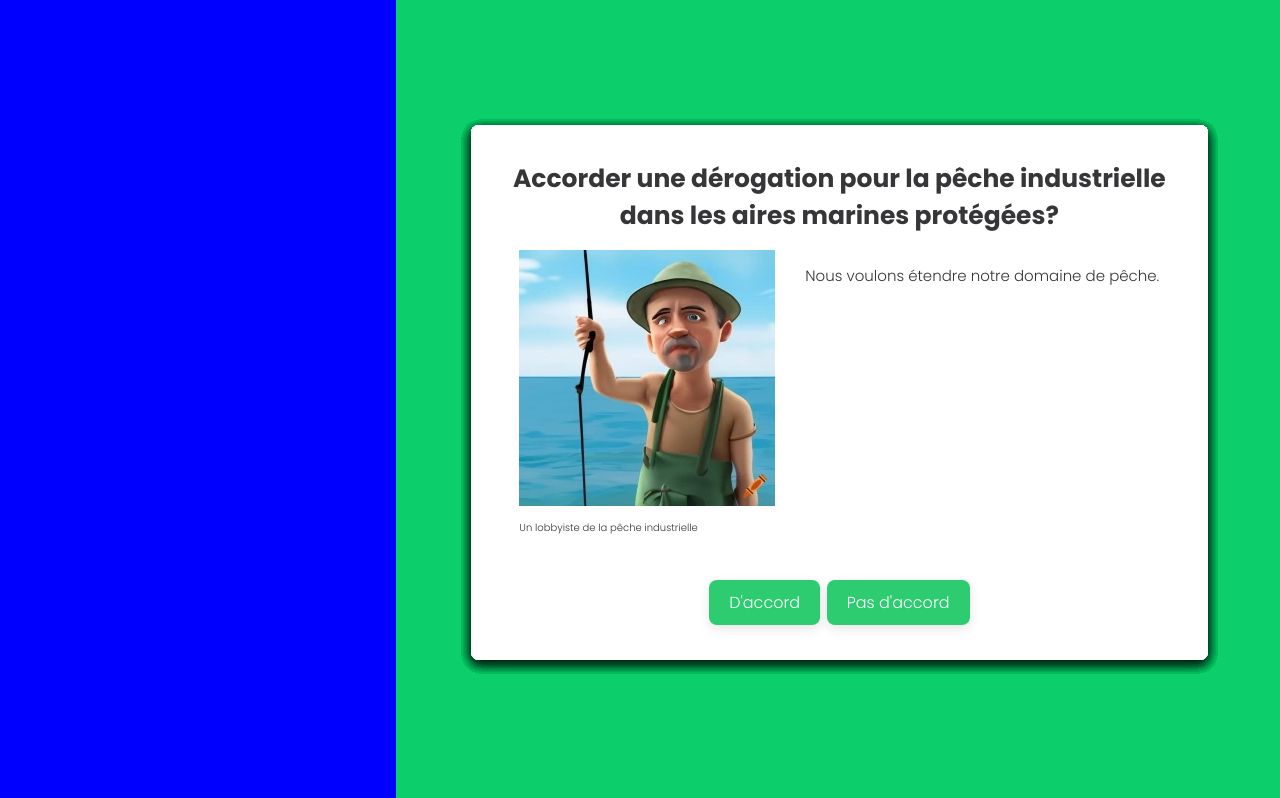
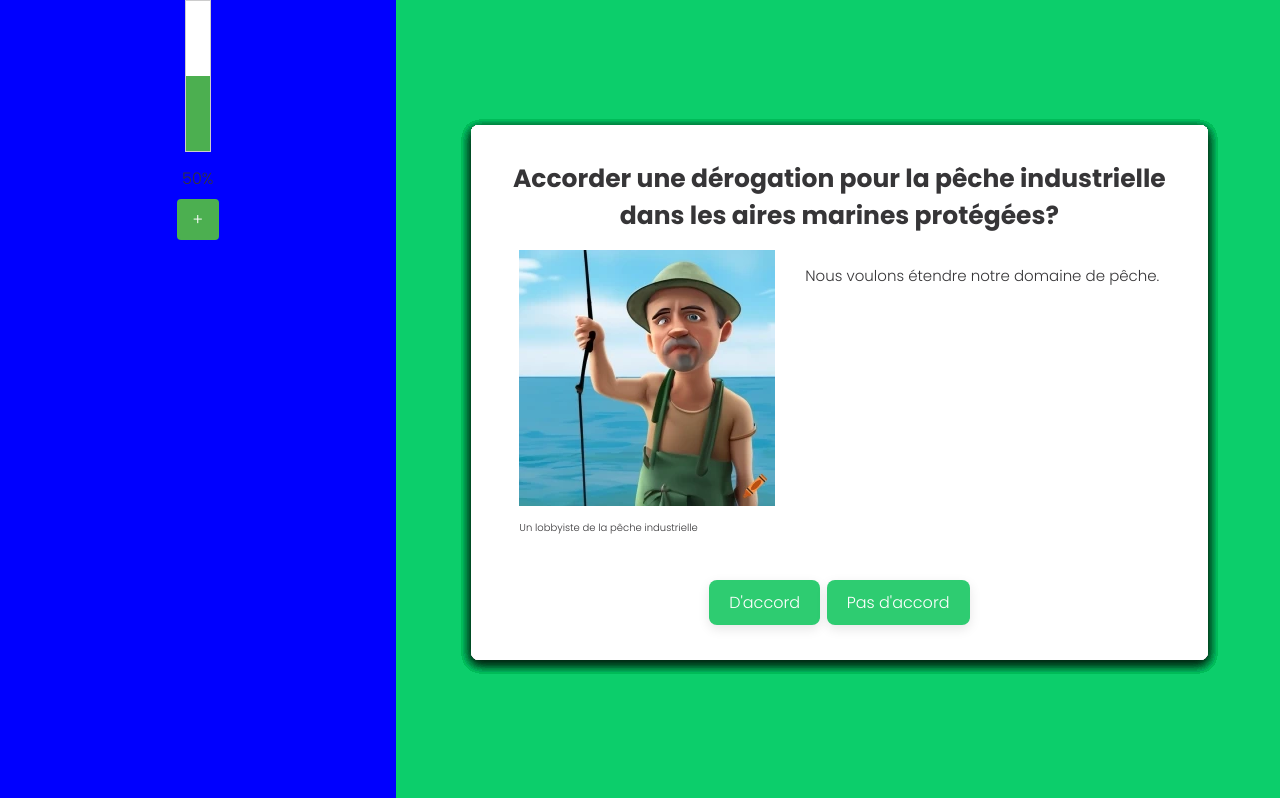
Before and after one commit to Gromototo/nuitinfo, a Flask app: page / in a window 1280 px wide. Shown: the part 82-880 px from the top of the page. Run offline with Flask 3, Linux system fonts and the light colour scheme.

Commit message:
Le truc la

```diff
--- a/static/script/game.js
+++ b/static/script/game.js
@@ -4,10 +4,38 @@ export let score = {
     jauge3: 50,
 };
 
+let progressBar;
+let progressText;
+
 export function updateScore(x) {
-    console.log(score);
     score.jauge1 += x.jauge1;
     score.jauge2 += x.jauge2;
     score.jauge3 += x.jauge3;
-    console.log(score);
+    updateProgressBar(); // Appeler updateProgressBar après la mise à jour du score
 }
+
+function updateProgressBar() {
+    if (progressBar && progressText) {
+        progressBar.setAttribute('height', `${score.jauge1}%`);
+        progressBar.setAttribute('y', `${100 - score.jauge1}%`);
+        progressText.textContent = `${score.jauge1}%`;
+    }
+}
+
+document.addEventListener("DOMContentLoaded", function() {
+    progressBar = document.querySelector('.progress-fill');
+    progressText = document.querySelector('.progress-text');
+    const increaseButton = document.getElementById('increaseButton');
+
+    let playerProgress = 0;
+
+    function increaseProgress() {
+        if (playerProgress < 100) {
+            playerProgress += 10; // Augmenter la progression de 10%
+            updateScore({ jauge1: 10, jauge2: 0, jauge3: 0 }); // Mettre à jour le score ici
+        }
+    }
+
+    increaseButton.addEventListener('click', increaseProgress);
+    updateProgressBar();
+});
--- a/static/style/style.css
+++ b/static/style/style.css
@@ -57,3 +57,35 @@ main section{
     flex: 35%;
     background-color: blue;
 }
+
+.progress-container {
+    text-align: center;
+}
+
+.progress-bar {
+    border: 1px solid #ccc;
+}
+
+.progress-background {
+    fill: #fff;
+}
+
+.progress-fill {
+    fill: #4caf50;
+    transition: height 0.3s ease, y 0.3s ease;
+}
+
+.progress-text {
+    margin-top: 8px;
+}
+
+#increaseButton {
+    margin-top: 8px;
+    font-size: 16px;
+    cursor: pointer;
+    background-color: #4caf50;
+    color: white;
+    border: none;
+    padding: 8px 16px;
+    border-radius: 4px;
+}
--- a/templates/index.html
+++ b/templates/index.html
@@ -13,6 +13,15 @@
     </header>
     <main>
       <section id="section-gauge">
+        <div class="progress-container">
+          <svg class="progress-bar" width="24" height="100%">
+            <rect class="progress-background" width="100%" height="100%" fill="#fff"></rect>
+            <rect class="progress-fill" width="100%" height="0" y="100%" fill="#4caf50"></rect>
+          </svg>
+          <div class="progress-text">0%</div>
+          <button id="increaseButton">+</button>
+        </div>
+
       </section>
       <section id="section-card">
         <div id="card-stack">
```
Also changed, not shown: static/script/progress.js (renamed from test/progress.js, +4 -3 lines), test/progress.html (+2 -10 lines), static/style/progress.css (renamed from test/progress.css).
